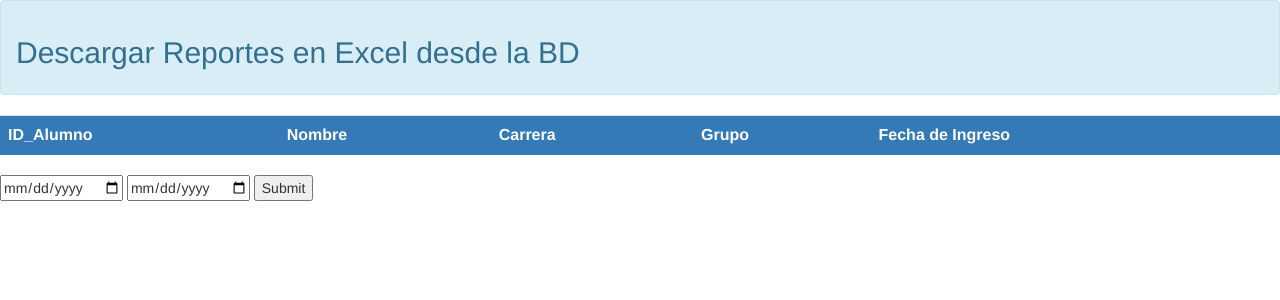
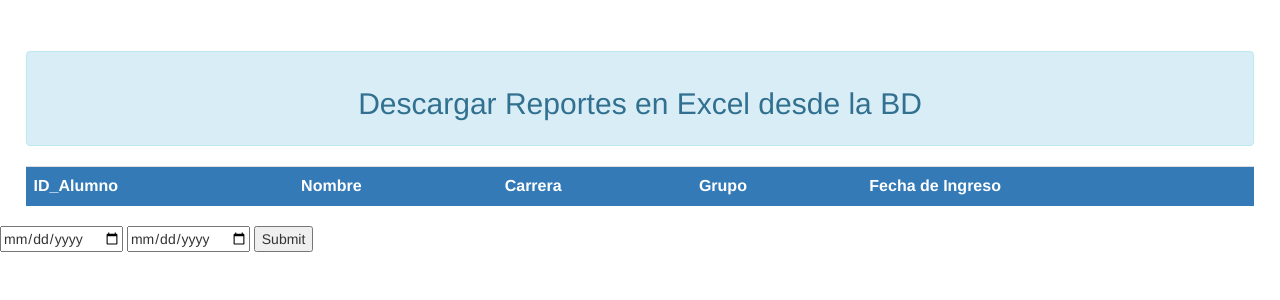
Before and after one commit to JosephCuevas/Produccion-km, a PHP site: page /reporte.php in a window 1280 px wide. Shown: the top 300 px of the page. Run offline with PHP 8.4, Linux system fonts and the light colour scheme; data that the repository does not hold is empty.

```diff
--- /dev/null
+++ b/css/estilos.css
@@ -0,0 +1,39 @@
+
+body
+{
+
+}
+
+header
+{
+
+	margin-top: 4%;
+	margin-right: 2%;
+	margin-left: 2%;
+	text-align: center;
+
+}
+
+section
+{
+
+	margin-right: 2%;
+	margin-left: 2%;
+}
+
+.pad-basic
+
+{
+padding:.5%;
+
+}
+
+.no-btm
+{
+	margin-bottom:0%;
+}
+
+.btn-der
+{
+	text-align: right;
+}
```
Also changed, not shown: css/main.css (+4 -3 lines), index.php (+9 -12 lines), img/gkm.jpg (added).
